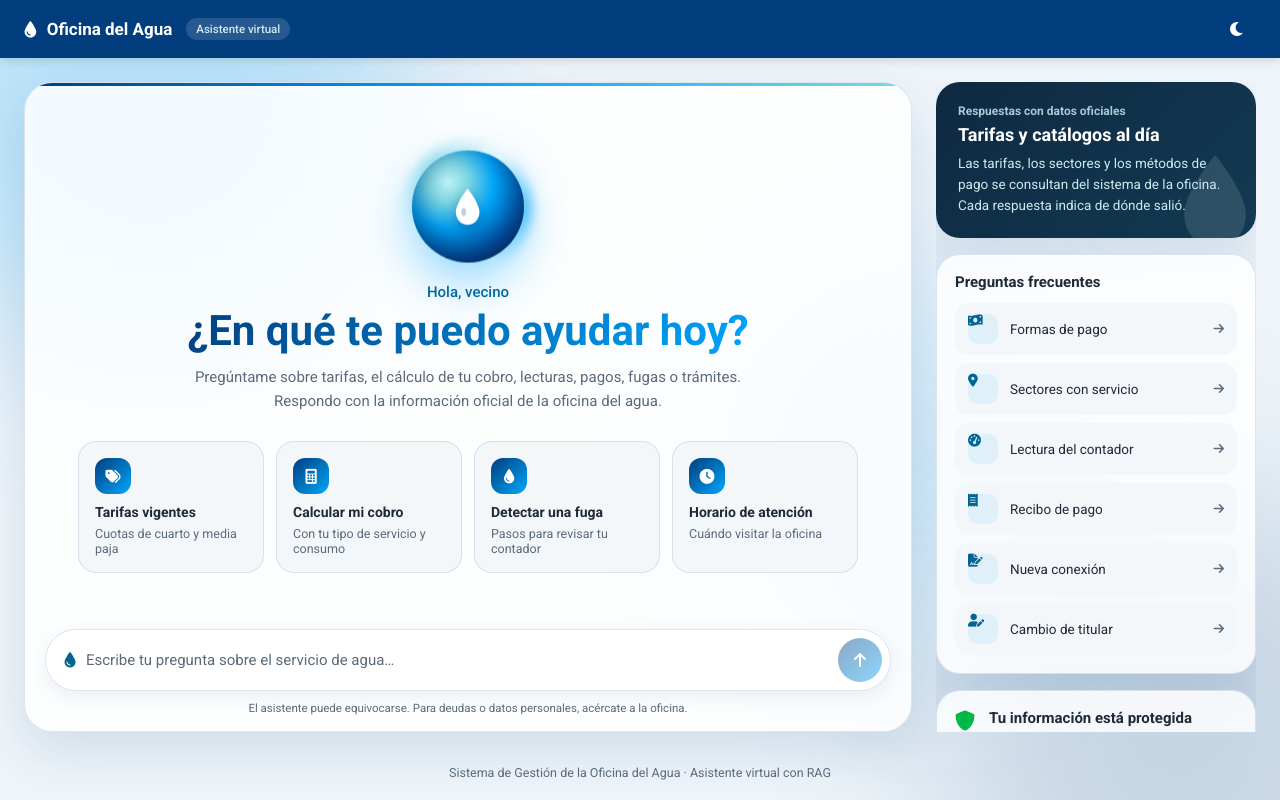
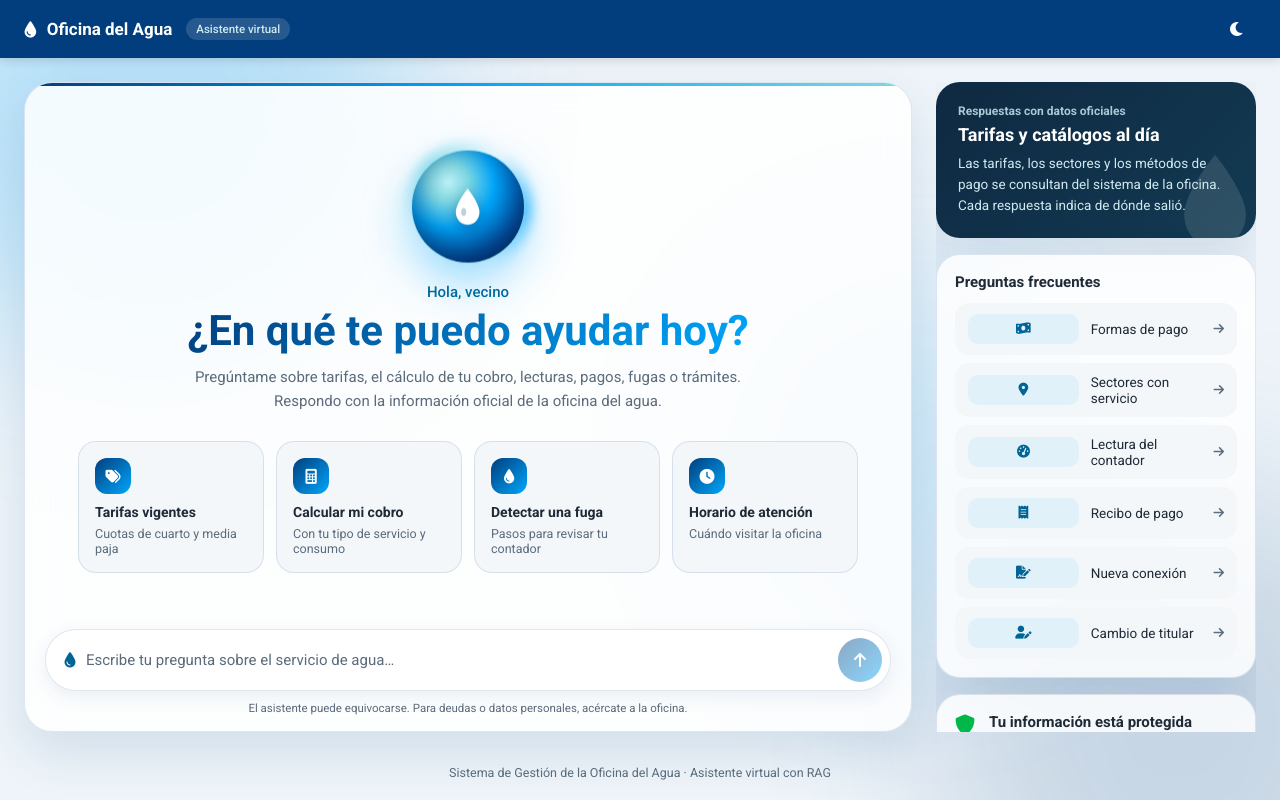
Before and after one commit to Grupo-1-Sistema-de-agua/chatbot-rag, a Next.js app in the folder web/: page / in a window 1280 px wide. Built offline with nearby package versions, Linux system fonts and the light colour scheme.

Commit message:
fix(web): centra los íconos de las preguntas frecuentes
Refs: SDGA-152, SDGA-99

```diff
--- a/web/app/_components/ChatAsistente.js
+++ b/web/app/_components/ChatAsistente.js
@@ -337,7 +337,9 @@ export default function ChatAsistente() {
                   onClick={() => enviar(frecuente.pregunta)}
                   disabled={cargando}
                 >
-                  <i className={`fas ${frecuente.icono} ${estilos.accionIcono}`} aria-hidden="true" />
+                  <span className={estilos.accionIcono}>
+                    <i className={`fas ${frecuente.icono}`} aria-hidden="true" />
+                  </span>
                   <span>{frecuente.texto}</span>
                   <i className={`fas fa-arrow-right ${estilos.accionFlecha}`} aria-hidden="true" />
                 </button>
```
